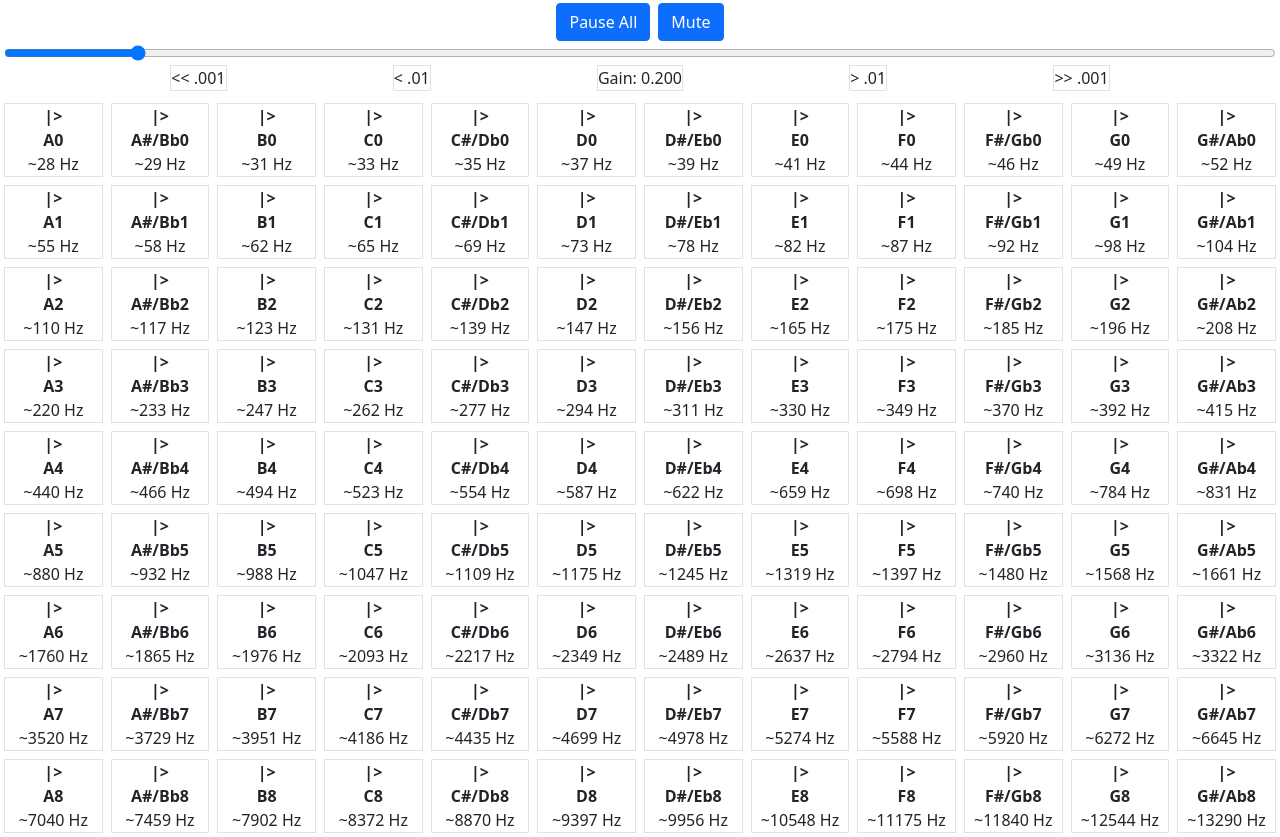
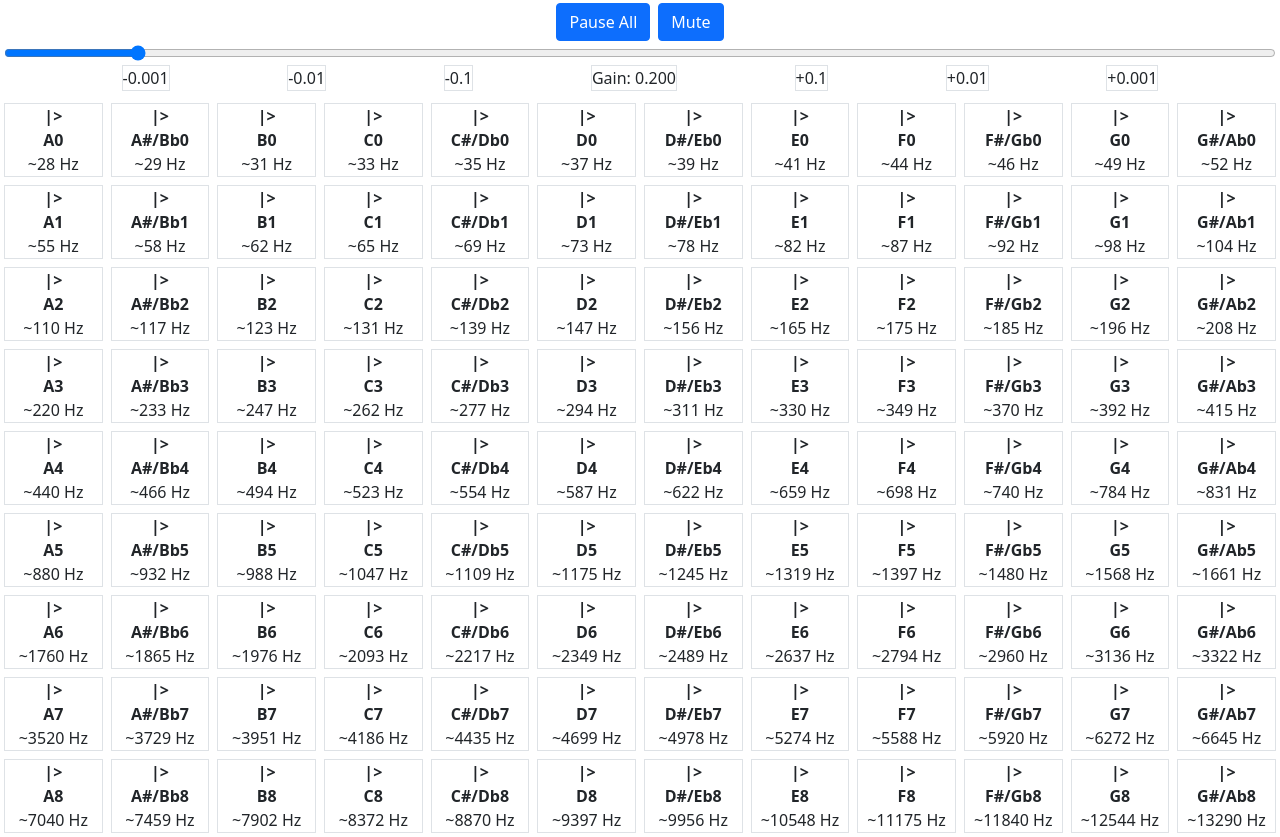
Before and after one commit to lkwilson/quick-tune, a Gatsby site: page / in a window 1280 px wide. Shown: the part 69-906 px from the top of the page. Built offline with nearby package versions, Linux system fonts and the light colour scheme; Gatsby itself is replaced by a stand-in of ours.

Commit message:
Smooth sounds

```diff
--- a/src/components/notes_component.tsx
+++ b/src/components/notes_component.tsx
@@ -13,12 +13,13 @@ function get_name(index: number, notes: string[]) {
 
 function setup_note(audio_context: AudioContext, frequency: number, gain: number) {
   const gain_node = audio_context.createGain();
-  gain_node.gain.value = gain;
+  gain_node.gain.value = 0;
   const oscillator_node = audio_context.createOscillator();
   oscillator_node.type = 'sine';
   oscillator_node.frequency.value = frequency;
   oscillator_node.connect(gain_node).connect(audio_context.destination);
   oscillator_node.start();
+  gain_node.gain.setTargetAtTime(gain, audio_context.currentTime, 0.2);
   return {
     oscillator_node,
     gain_node,
@@ -69,7 +70,9 @@ export default function NotesComponent() {
   useEffect(() => {
     audio_nodes.current
       .filter((node) => node !== null)
-      .forEach(({ gain_node }) => (gain_node.gain.value = gain));
+      .forEach(({ gain_node }) => {
+        gain_node.gain.setTargetAtTime(gain, audio_context.currentTime, 0.2);
+      });
   }, [gain]);
 
   // Stop all on unmount
@@ -159,17 +162,35 @@ export default function NotesComponent() {
         </label>
         <div className="d-flex justify-content-evenly align-items-center my-1">
           <div className="border" onClick={() => set_gain((current_gain) => current_gain - 0.001)}>
-            {'<< .001'}
+            {'-0.001'}
           </div>
-          <div className="border" onClick={() => set_gain((current_gain) => current_gain - 0.01)}>
-            {'< .01'}
+          <div
+            className="border d-none d-sm-block"
+            onClick={() => set_gain((current_gain) => current_gain - 0.01)}
+          >
+            {'-0.01'}
+          </div>
+          <div
+            className="border d-none d-sm-block"
+            onClick={() => set_gain((current_gain) => current_gain - 0.1)}
+          >
+            {'-0.1'}
           </div>
           <div className="border">Gain: {gain.toFixed(3)}</div>
-          <div className="border" onClick={() => set_gain((current_gain) => current_gain + 0.01)}>
-            {'> .01'}
+          <div
+            className="border d-none d-sm-block"
+            onClick={() => set_gain((current_gain) => current_gain + 0.1)}
+          >
+            {'+0.1'}
+          </div>
+          <div
+            className="border d-none d-sm-block"
+            onClick={() => set_gain((current_gain) => current_gain + 0.01)}
+          >
+            {'+0.01'}
           </div>
           <div className="border" onClick={() => set_gain((current_gain) => current_gain + 0.001)}>
-            {'>> .001'}
+            {'+0.001'}
           </div>
         </div>
       </div>
```
